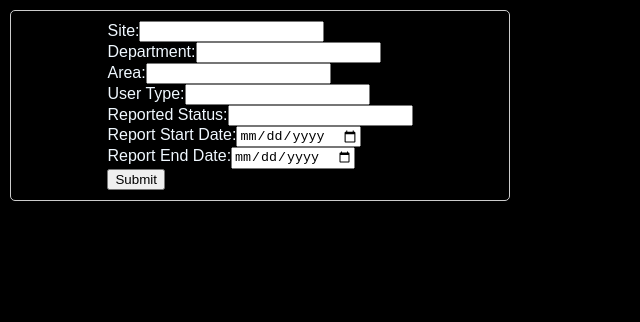
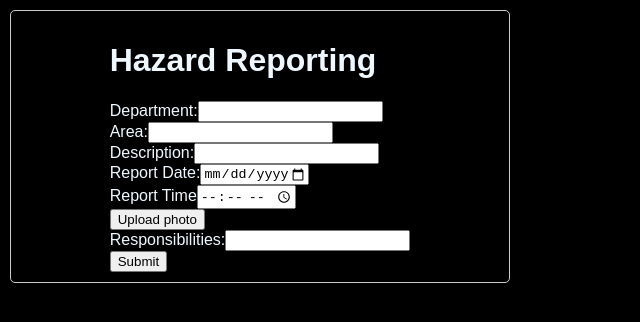
Before and after one commit to Legend0300/You-Safe-Replica, a React (Create React App) app in the folder client/: page / in a window 1280 px wide. Shown: the top 322 px of the page, without its empty margins (0-640 px from the left). Built offline with nearby package versions, Linux system fonts and the light colour scheme; the HTML template or start-up script is replaced by a standard one.

Commit message:
Hazard Report Completed

```diff
--- a/client/src/components/user/hazardReportForm.js
+++ b/client/src/components/user/hazardReportForm.js
@@ -1,16 +1,21 @@
-import { useState } from "react";
+import { useState, useRef } from 'react';
 
 function HazardReportForm(props) {
-  const [site, setSite] = useState("");
-  const [department, setDepartment] = useState("");
-  const [area, setArea] = useState("");
-  const [userType, setUserType] = useState("");
-  const [reportedStatus, setReportedStatus] = useState("");
-  const [reportStartDate, setReportStartDate] = useState("");
-  const [reportEndDate, setReportEndDate] = useState("");
+  const [desc, setDesc] = useState('');
+  const [department, setDepartment] = useState('');
+  const [area, setArea] = useState('');
+  const [resp, setResp] = useState('');
+  const [reportDate, setReportDate] = useState('');
+  const [reportTime, setReportTime] = useState('');
+  const [photo, setPhoto] = useState('');
+  const inputRef = useRef(null);
 
-  const handleSiteChange = (event) => {
-    setSite(event.target.value);
+  const handleClick = () => {
+    inputRef.current.click();
+  };
+
+  const handleDescChange = (event) => {
+    setDesc(event.target.value);
   };
 
   const handleDepartmentChange = (event) => {
@@ -21,50 +26,42 @@ function HazardReportForm(props) {
     setArea(event.target.value);
   };
 
-  const handleUserTypeChange = (event) => {
-    setUserType(event.target.value);
+  const handleRespChange = (event) => {
+    setResp(event.target.value);
   };
 
-  const handleReportedStatusChange = (event) => {
-    setReportedStatus(event.target.value);
+  const handleReportDateChange = (event) => {
+    setReportDate(event.target.value);
   };
 
-  const handleReportStartDateChange = (event) => {
-    setReportStartDate(event.target.value);
+  const handleReportTimeChange = (event) => {
+    setReportTime(event.target.value);
   };
 
-  const handleReportEndDateChange = (event) => {
-    setReportEndDate(event.target.value);
+  const handleFileChange = (e) => {
+    const file = e.target.files[0];
+    setPhoto(file);
   };
 
   const handleSubmit = (event) => {
     event.preventDefault();
     // Call a function from the parent component to handle form submission
-    const obj = ({
-      site,
+    const obj = {
       department,
       area,
-      userType,
-      reportedStatus,
-      reportStartDate,
-      reportEndDate,
-    });
-    console.log("Form submitted");
+      desc,
+      reportDate,
+      reportTime,
+      photo,
+      resp,
+    };
+    console.log('Form submitted');
     console.log(obj);
   };
 
   return (
     <form onSubmit={handleSubmit}>
-      <div>
-        <label htmlFor="site">Site:</label>
-        <input
-          type="text"
-          id="site"
-          name="site"
-          value={site}
-          onChange={handleSiteChange}
-        />
-      </div>
+      <h1>Hazard Reporting</h1>
       <div>
         <label htmlFor="department">Department:</label>
         <input
@@ -73,6 +70,7 @@ function HazardReportForm(props) {
           name="department"
           value={department}
           onChange={handleDepartmentChange}
+          required
         />
       </div>
       <div>
@@ -83,49 +81,71 @@ function HazardReportForm(props) {
           name="area"
           value={area}
           onChange={handleAreaChange}
+          required
         />
       </div>
       <div>
-        <label htmlFor="userType">User Type:</label>
+        <label htmlFor="site">Description:</label>
         <input
           type="text"
-          id="userType"
-          name="userType"
-          value={userType}
-          onChange={handleUserTypeChange}
+          id="site"
+          name="site"
+          value={desc}
+          onChange={handleDescChange}
+          required
         />
       </div>
       <div>
-        <label htmlFor="reportedStatus">Reported Status:</label>
+        <label htmlFor="reportDate">Report Date:</label>
         <input
-          type="text"
-          id="reportedStatus"
-          name="reportedStatus"
-          value={reportedStatus}
-          onChange={handleReportedStatusChange}
+          type="date"
+          id="reportDate"
+          name="reporttDate"
+          value={reportDate}
+          onChange={handleReportDateChange}
+          max={new Date().toISOString().split('T')[0]}
+          validationMessage="Report date cannot be in the future"
+          required
         />
       </div>
       <div>
-        <label htmlFor="reportStartDate">Report Start Date:</label>
+        <label htmlFor="reportTime">Report Time</label>
         <input
-          type="date"
-          id="reportStartDate"
-          name="reportStartDate"
-          value={reportStartDate}
-          onChange={handleReportStartDateChange}
+          type="time"
+          id="reportTime"
+          name="reportTime"
+          value={reportTime}
+          onChange={handleReportTimeChange}
+          required
         />
       </div>
       <div>
-        <label htmlFor="reportEndDate">Report End Date:</label>
+        <button onClick={handleClick} type="button">
+          Upload photo
+        </button>
         <input
-          type="date"
-          id="reportEndDate"
-          name="reportEndDate"
-          value={reportEndDate}
-          onChange={handleReportEndDateChange}
+          ref={inputRef}
+          type="file"
+          accept="image/*"
+          style={{ display: 'none' }}
+          onChange={handleFileChange}
+          required
         />
       </div>
-      <button type="submit">Submit</button>
+      <div>
+        <label htmlFor="resp">Responsibilities:</label>
+        <input
+          type="text"
+          id="resp"
+          name="resp"
+          value={resp}
+          onChange={handleRespChange}
+          required
+        />
+      </div>
+      <button onClick={handleSubmit} type="submit">
+        Submit
+      </button>
     </form>
   );
 }
```
Also changed, not shown: client/src/components/home/homepage.js (+17 -11 lines), client/src/components/login/login.js (+25 -17 lines), client/src/components/reportforms/IncidentReporting.js (+6 -10 lines).
